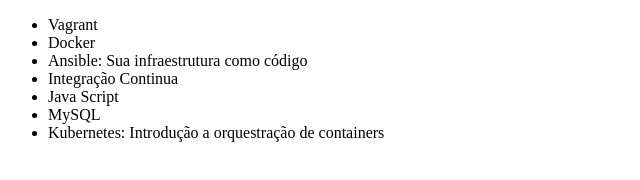
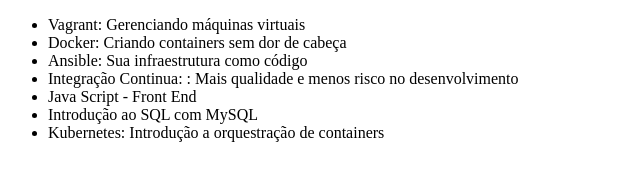
Before and after one commit to daanilol/git-github-learning, a plain HTML site: page index.html in a window 1280 px wide. Shown: the whole page, without its empty margins (0-640 px from the left). Drawn offline with Linux system fonts and the light colour scheme.

Commit message:
Alterando página em títulos de cursos -

```diff
--- a/index.html
+++ b/index.html
@@ -6,12 +6,12 @@
 </head>
 <body>
     <ul>
-        <li>Vagrant</li>
-        <li>Docker</li>
+        <li>Vagrant: Gerenciando máquinas virtuais</li>
+        <li>Docker: Criando containers sem dor de cabeça</li>
         <li>Ansible: Sua infraestrutura como código</li>
-        <li>Integração Continua</li>
-        <li>Java Script</li>
-        <li>MySQL</li>
+        <li>Integração Continua: : Mais qualidade e menos risco no desenvolvimento</li>
+        <li>Java Script - Front End</li>
+        <li>Introdução ao SQL com MySQL</li>
         <li>Kubernetes: Introdução a orquestração de containers</li>
     </ul>
 </body>
```
